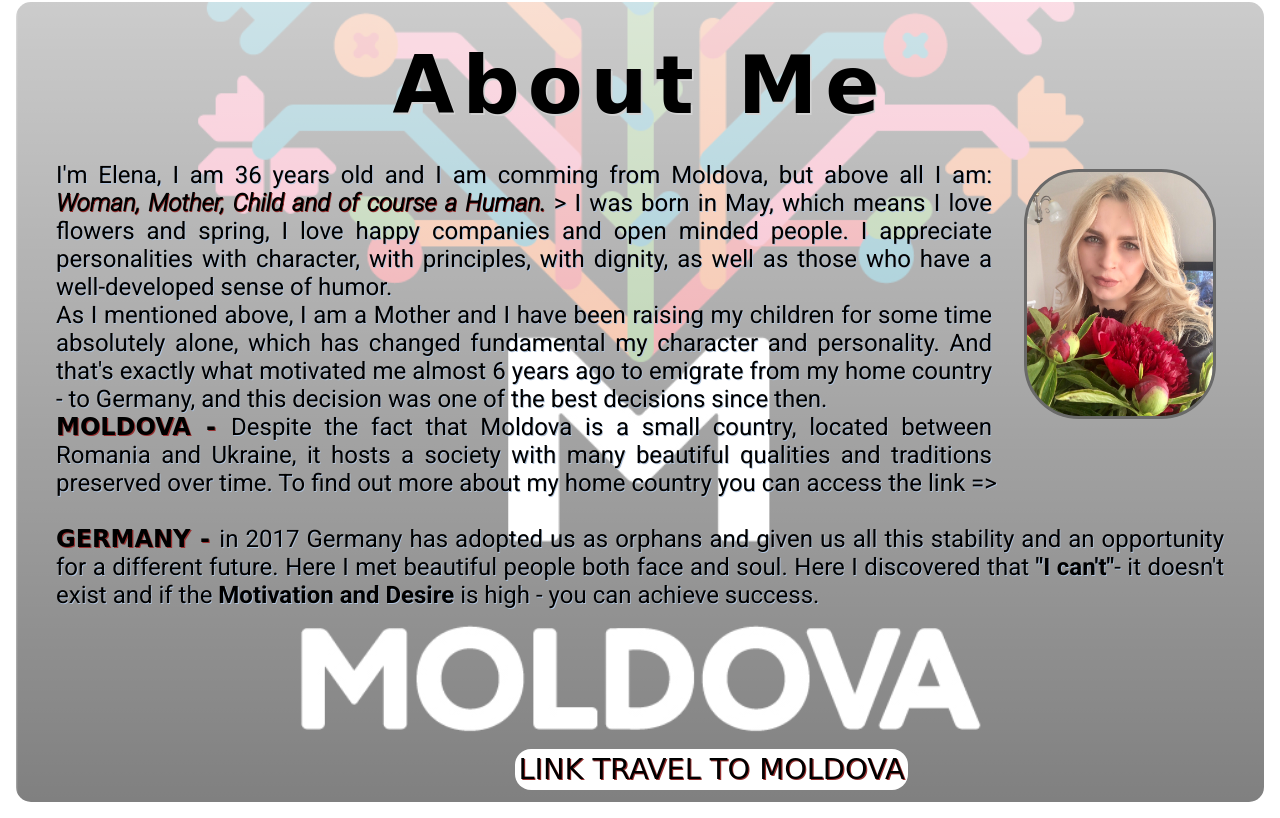
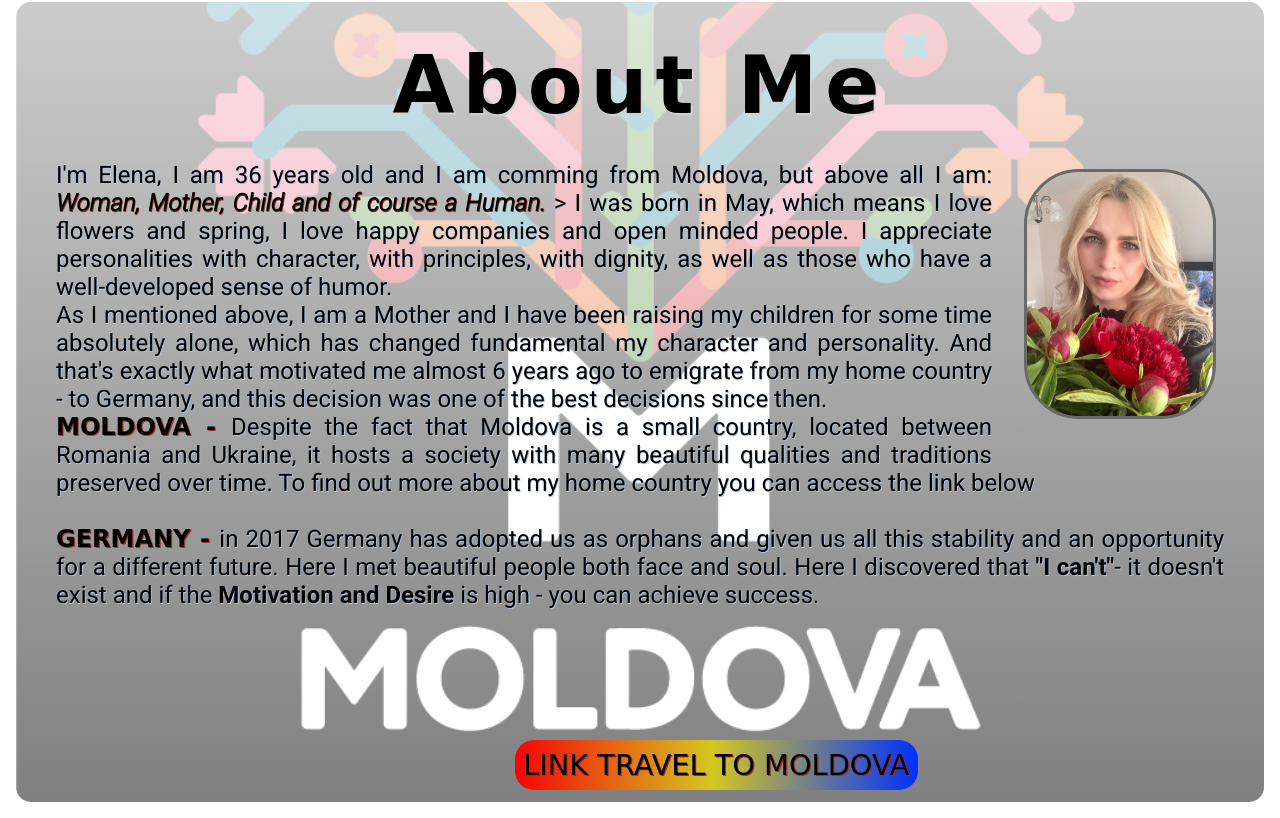
Before and after one commit to 22-D03-1/bravecoders, a plain HTML site: page ellasInfo/index.html in a window 1280 px wide. Shown: the part 1562-2380 px from the top of the page. Drawn offline with nearby package versions, Linux system fonts and the light colour scheme; a web font is replaced by a local one.

Commit message:
commit only

```diff
--- a/ellasInfo/index.html
+++ b/ellasInfo/index.html
@@ -71,7 +71,7 @@
             fact that Moldova is a small country, located between Romania and
             Ukraine, it hosts a society with many beautiful qualities and
             traditions preserved over time. To find out more about my home
-            country you can access the link => <br />
+            country you can access the link below <br />
 
             <br />
             <span class="country"><strong>Germany - </strong></span> in 2017
--- a/ellasInfo/styles/style.css
+++ b/ellasInfo/styles/style.css
@@ -235,13 +235,19 @@ a {
 }
 
 .linkMoldova {
-  background-color: white;
-  border-radius: 1rem;
+  background: rgb(245, 4, 4);
+  background: linear-gradient(
+    90deg,
+    rgba(245, 4, 4, 1) 0%,
+    rgba(231, 214, 12, 0.8183648459383753) 49%,
+    rgba(0, 48, 255, 1) 100%
+  );
+  border-radius: 1.2rem;
   width: max-content;
   position: absolute;
   bottom: 0.8rem;
   left: 40%;
-  padding: 0.2rem;
+  padding: 0.5rem;
 }
 .linkMoldova > a {
   color: rgb(0, 0, 0);
```
